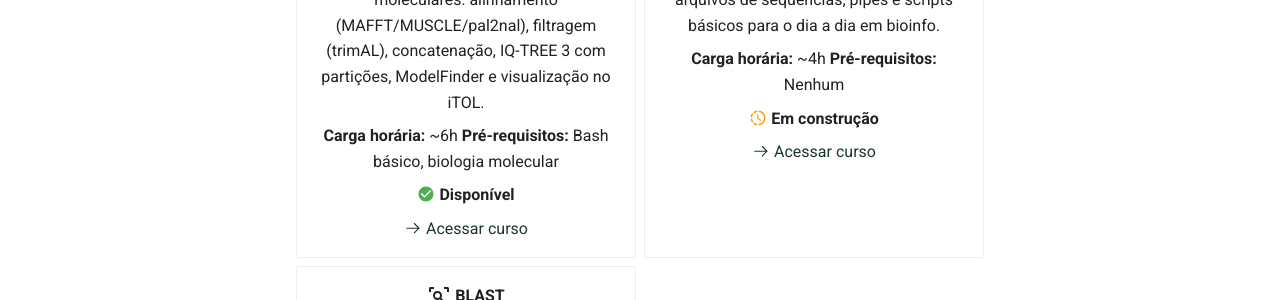
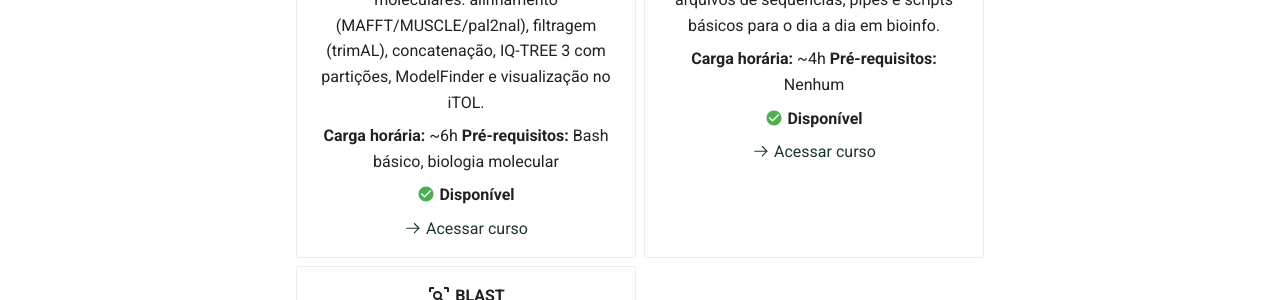
Before and after one commit to LGBIO-UFG/PRO-BIOINFO, an MkDocs documentation site: the page built from docs/cursos/index.md, in a window 1280 px wide and 900 px high. Shown: the part 418-718 px from the top of the window. Built offline with MkDocs 1.6.1 and Material for MkDocs 9.7.7, drawn with Linux system fonts in a browser that asks for light colours; comment, search, counter and statistics services are not loaded.

Commit message:
Update index.md

```diff
--- a/docs/cursos/index.md
+++ b/docs/cursos/index.md
@@ -26,7 +26,7 @@ Tutoriais reutilizáveis sobre tópicos centrais de bioinformática. Cada curso
     **Carga horária:** ~4h
     **Pré-requisitos:** Nenhum
 
-    :material-progress-clock:{ .yellow } **Em construção**
+    :material-check-circle:{ .green } **Disponível**
 
     [:octicons-arrow-right-24: Acessar curso](bash/index.md)
 
```
